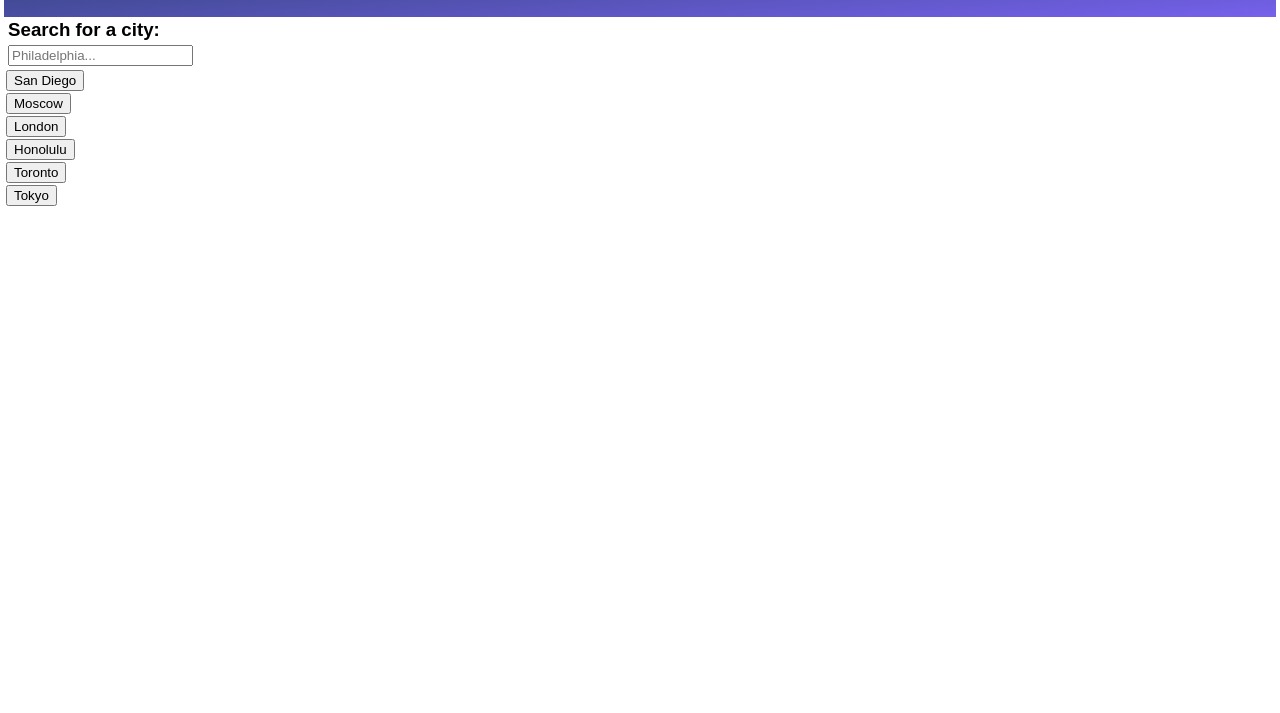
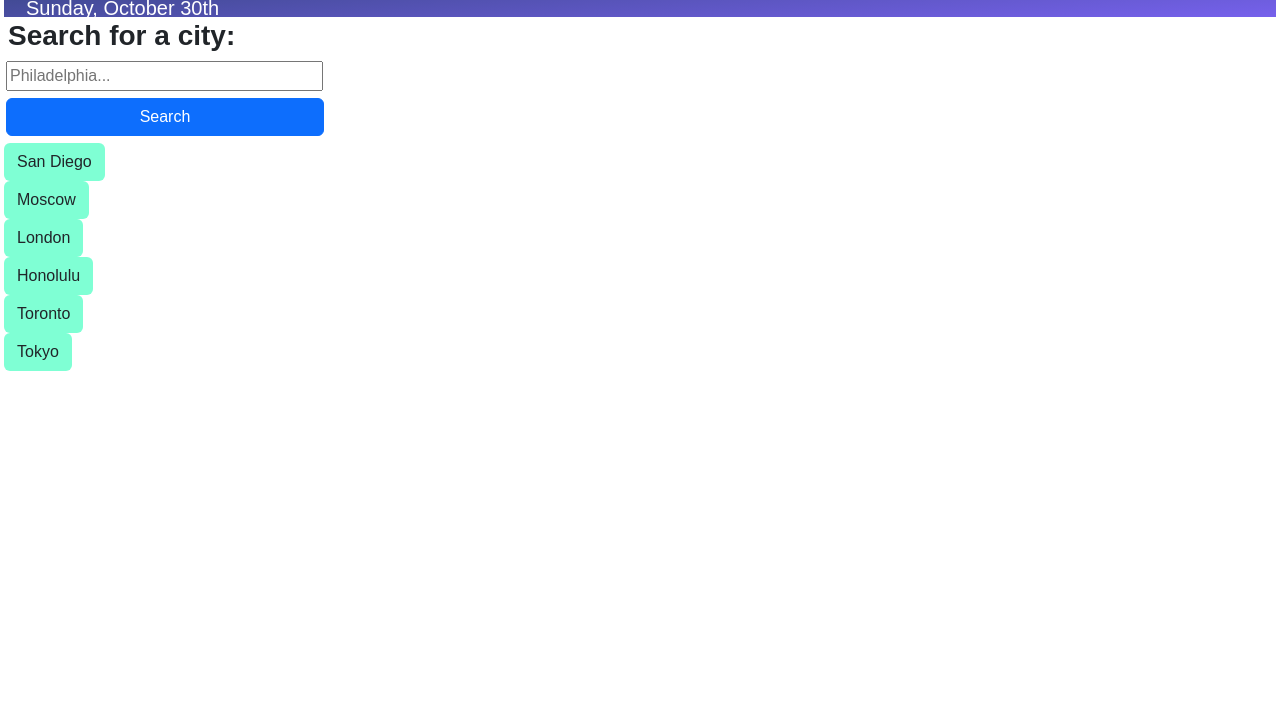
Before and after one commit to phagn131/weather-dashboard, a plain HTML site: page index.html in a window 1280 px wide. Shown: the part 87-800 px from the top of the page. Drawn offline with nearby package versions, Linux system fonts and the light colour scheme.

Commit message:
added style, html and bootstrap documents

```diff
--- a/assets/css/style.css
+++ b/assets/css/style.css
@@ -19,10 +19,22 @@
     background-image: linear-gradient(to bottom right, rgb(30, 59, 88), rgb(118, 97, 236));
   }
 
+  input{
+    width: 25%;
+    margin-bottom: 5px;
+
+  }
+
+  .btn-primary{
+    margin-bottom: 5px;
+  }
+
+
   .button {
     display: flex;
     flex-direction: column;
     justify-content: flex-start;
+    background-color: aquamarine;
 
   }
 
--- a/index.html
+++ b/index.html
@@ -4,6 +4,7 @@
     <title>Responsive Web Design</title>
     <meta charset="UTF-8" />
     <meta name="viewport" content="width=device-width, initial-scale=1" />
+    <link href="https://cdn.jsdelivr.net/npm/bootstrap@5.2.2/dist/css/bootstrap.min.css" rel="stylesheet" integrity="sha384-Zenh87qX5JnK2Jl0vWa8Ck2rdkQ2Bzep5IDxbcnCeuOxjzrPF/et3URy9Bv1WTRi" crossorigin="anonymous">
     <link rel="stylesheet" type="text/css" href="./assets/css/style.css" />
   </head>
   <body>
@@ -12,23 +13,32 @@
       <p id="currentDay" class="lead">moment</p>
 
     </header>
-    <div class="search-container">
 
-      <h3><bold>Search for a city:</bold></h3>
+
+    <aside class="search-container">
+
+
+      <h3><strong>Search for a city:</strong></h3>
+
       <form action="/action_page.php">
         <input type="text" placeholder="Philadelphia..." name="city">
       </form>
+      <div class="d-grid gap-2 col-3">
+        <button class="btn btn-primary">Search</button>
+      </div>
         <button class="button btn" onclick="alert">San Diego</button>
         <button class="button btn" onclick="alert">Moscow</button>
         <button class="button btn" onclick="alert">London</button>
         <button class="button btn" onclick="alert">Honolulu</button>
         <button class="button btn" onclick="alert">Toronto</button>
         <button class="button btn" onclick="alert">Tokyo</button>
-    </div>
+    </aside>
 
     <!--added js script-->
     <script src="https://code.jquery.com/jquery-3.4.1.min.js"></script>
     <script src="https://cdnjs.cloudflare.com/ajax/libs/moment.js/2.24.0/moment.min.js"></script>
     <script src="./assets/script.js"></script>
+    <script src="https://cdn.jsdelivr.net/npm/bootstrap@5.2.2/dist/js/bootstrap.bundle.min.js" integrity="sha384-OERcA2EqjJCMA+/3y+gxIOqMEjwtxJY7qPCqsdltbNJuaOe923+mo//f6V8Qbsw3" crossorigin="anonymous"></script>
+
   </body>
 </html>
```
Lines whose indentation alone changed are shown as unchanged.
